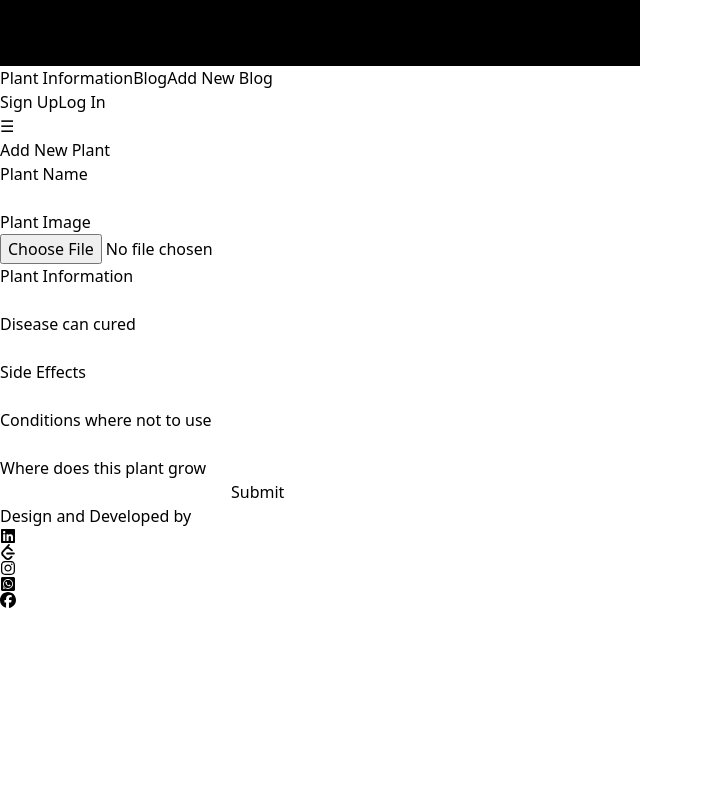
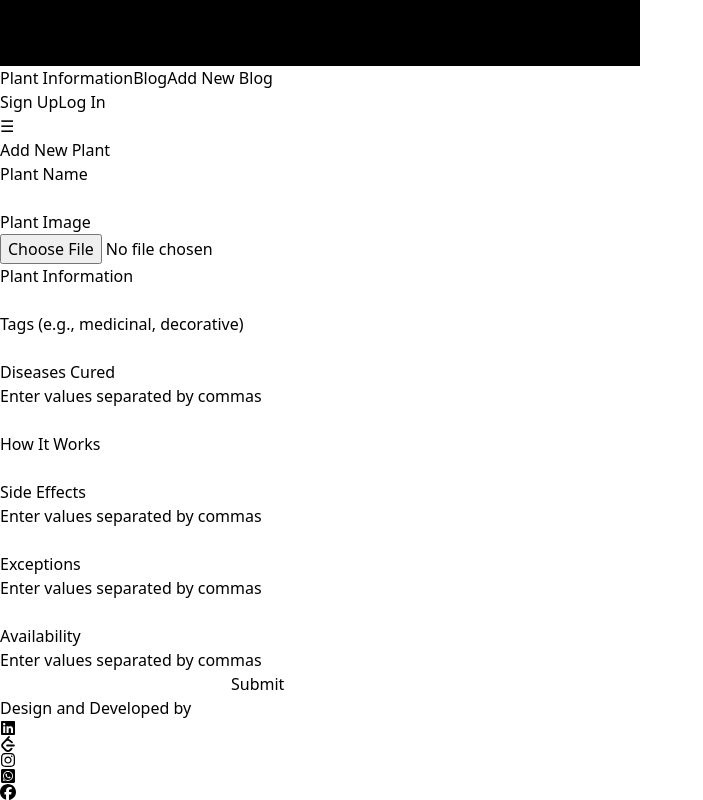
Before and after one commit to PranavGambhire4136/1.-Ayurveda, a React (Vite) app in the folder Frontend/: page /newPlant in a window 1280 px wide. Shown: the part 574-1374 px from the top of the page, without its empty margins (0-703 px from the left). Before the commit the page ends 1182 px from the top, so only its background shows below. Built offline with nearby package versions, Linux system fonts and the light colour scheme.

Commit message:
Cookie Fix

```diff
--- a/Frontend/package.json
+++ b/Frontend/package.json
@@ -12,6 +12,7 @@
   "dependencies": {
     "axios": "^1.7.9",
     "dotenv": "^16.4.5",
+    "jwt-decode": "^4.0.0",
     "react": "^18.3.1",
     "react-dom": "^18.3.1",
     "react-icons": "^5.3.0",
--- a/Frontend/src/App.jsx
+++ b/Frontend/src/App.jsx
@@ -7,6 +7,7 @@ import SignUp from './Pages/Auth/SignUp';
 import Login from './Pages/Auth/Login';
 import DetailPlantInfo from './Pages/DetailPlantInfo';
 import Footer from './Components/Footer';
+import Profile from './Pages/Auth/Profile';
 
 function App() {
   const [count, setCount] = useState(0)
@@ -24,6 +25,7 @@ function App() {
           <Route path='/newBlog' element = {<NewBlog />} />
           <Route path = "/signup" element = {<SignUp/>} />
           <Route path = '/login' element = {<Login />} />
+          <Route path = '/viewProfile' element = {<Profile />} />
         </Routes>
         <Footer />
       </div>
--- a/Frontend/src/Pages/Auth/Login.jsx
+++ b/Frontend/src/Pages/Auth/Login.jsx
@@ -1,10 +1,15 @@
 import React, { useState } from 'react';
+import { useNavigate } from 'react-router-dom';
+import axios from 'axios';
+
 
 function Login() {
+  const navigate = useNavigate();
   const [formData, setFormData] = useState({
     email: '',
     password: '',
   });
+
 
   const handleChange = (e) => {
     const { name, value } = e.target;
@@ -15,9 +20,31 @@ function Login() {
   };
 
   const handleSubmit = (e) => {
+
+
+
+    const setToken = (key, token, expiryTimeInSeconds) => {
+      const expiryTime = Date.now() + expiryTimeInSeconds * 1000;
+      const tokenData = { token, expiry: expiryTime };
+      localStorage.setItem(key, JSON.stringify(tokenData));
+      console.log("The token will expire in time", new Date(expiryTime));
+    };
+
     e.preventDefault();
-    console.log(formData);
-    // Add your login logic here
+    axios.get('http://localhost:4000/api/v1/login', { params: { email: formData.email, password: formData.password }, withCredentials: true  })
+      .then((response) => {
+        console.log(response.data);
+        console.log('Login successful');
+        console.log(response.data.token);
+        setToken('token', response.data.token, ((60 * 60 * 24) - (1.5 * 60)) );
+
+        console.log(localStorage);
+        navigate('/');
+      })
+      .catch((error) => {
+        console.error(error);
+        console.log('Login failed');
+      })
   };
 
   return (
@@ -53,6 +80,7 @@ function Login() {
             Login
           </button>
         </form>
+        <button className='bg-blue-600 w-full text-white rounded-md p-2 hover:bg-blue-700 mt-3' onClick={() => navigate('/signUp')}>Register User</button>
       </div>
     </div>
   );
--- a/Frontend/src/Pages/Auth/SignUp.jsx
+++ b/Frontend/src/Pages/Auth/SignUp.jsx
@@ -1,12 +1,15 @@
 import React, { useState } from 'react';
 import image from "../../Assects/Chiapas_Rainforest_crop.jpg";
 import axios from 'axios';
+import { useNavigate } from 'react-router-dom';
 
 
 function SignUp() {
   const [selectAdmin, setSelectAdmin] = useState(false);
   const [otpSend, setOptSend] = useState(false);
   const [reotp, setReOtp] = useState(false);
+  const navigate = useNavigate();
+
   const [formData, setFormData] = useState({
     name: '',
     email: '',
@@ -65,15 +68,19 @@ function SignUp() {
   const handleSubmit = async (e) => {
     e.preventDefault();
     console.log(formData);
-    console.log("payload: ", JSON.stringify({
-      name: formData.name,
-      email: formData.email,
-      password: formData.password,
-      isAdmin: formData.isAdmin,
-      accessCode: formData.accessCode,
-      confirmPassword: formData.confirmPassword,
-      otp: formData.otp
-    }));
+    //email and otp
+
+    if (otpSend) {
+      axios.post('http://localhost:4000/api/v1/SignUpComplete', { otp: formData.otp, email: formData.email })
+        .then((response) => {
+        console.log("OTP verified successfully");
+        navigate("/login");
+      }).catch(error => {
+        console.log("error while registering user: ", error);
+      })
+    } else {
+      console.log("Enter otp first");
+    }
   };
 
   return (
@@ -220,6 +227,8 @@ function SignUp() {
                 </div>
               )}
             </form>
+
+            <button className="border-2 border-black rounded-md p-2 bg-blue-300 hover:scale-105 mt-3 w-full" onClick={() => navigate("/login")}>Already have an account?</button>
           </div>
         </div>
 
--- a/Frontend/src/Pages/Home.jsx
+++ b/Frontend/src/Pages/Home.jsx
@@ -15,6 +15,7 @@ function Home() {
       selectPlants[i] = plant[index];
     }
     console.log("Random Plants:", RandomPlant);
+    console.log("access Token", localStorage.getItem('token'));
     setRandomPlant(selectPlants);
   }
 
--- a/Frontend/src/Pages/NewPlant.jsx
+++ b/Frontend/src/Pages/NewPlant.jsx
@@ -1,49 +1,200 @@
-import React from 'react';
+import React, { useState } from 'react';
+import axios from 'axios';
 
-function NewPlant() {
+function AddPlant() {
+  const [plantData, setPlantData] = useState({
+    name: "",
+    image: "",
+    info: "",
+    tags: "",
+    diseases: "",
+    howItWorks: "",
+    sideEffects: "",
+    exceptions: "",
+    availability: "",
+  });
+
+  // Handle input field changes
+  const handleInputChange = (e) => {
+    const { name, value } = e.target;
+    setPlantData((prevData) => ({
+      ...prevData,
+      [name]: value,
+    }));
+  };
+
+  // Handle file input change (store file directly in state)
+  const handleFileChange = (e) => {
+    const file = e.target.files[0];
+    if (file) {
+      setPlantData((prevData) => ({
+        ...prevData,
+        image: file, // Store the file directly
+      }));
+    }
+  };
+
+  // Submit the form data to the backend
+  const handleSubmit = async (e) => {
+    e.preventDefault();
+
+    // Prepare data to send as JSON
+    const dataToSend = {
+      name: plantData.name,
+      image: plantData.image, // base64 encoded string
+      info: plantData.info,
+      tags: plantData.tags,
+      diseases: plantData.diseases,
+      howItWorks: plantData.howItWorks,
+      sideEffects: plantData.sideEffects,
+      exceptions: plantData.exceptions,
+      availability: plantData.availability,
+    };
+
+    // Log the data being sent for debugging
+    console.log("Data to send:", dataToSend);
+
+    try {
+      const response = await axios.post('http://localhost:4000/api/v1/addPlant', dataToSend, {
+        headers: { 'Content-Type': 'application/json' },
+      });
+
+      // Handle successful response
+      if (response.data.success) {
+        alert("Plant added successfully!");
+      }
+    } catch (error) {
+      console.error("Error while adding plant:", error);
+      alert("Error while adding plant. Please try again.");
+    }
+  };
+
   return (
     <div className="flex flex-col items-center m-4 gap-4 p-4 justify-center bg-white rounded-lg shadow-lg md:p-10">
       <h1 className="text-3xl font-bold text-green-500 mb-4 text-center">Add New Plant</h1>
-      <form className="bg-white p-3 md:p-10 flex flex-col gap-4 ml-0 mr-0">
+      <form className="bg-white p-3 md:p-10 flex flex-col gap-4 ml-0 mr-0" onSubmit={handleSubmit}>
+
+        {/* Plant Name Input */}
         <label className="flex flex-col gap-2">
           <div className="text-lg font-bold text-gray-600">Plant Name</div>
-          <input type="text" required className="p-2 border border-gray-300 rounded-lg w-full" />
+          <input
+            type="text"
+            required
+            className="p-2 border border-gray-300 rounded-lg w-full"
+            name="name"
+            value={plantData.name}
+            onChange={handleInputChange}
+          />
         </label>
 
+        {/* Plant Image Upload */}
         <label className="flex flex-col gap-2">
           <div className="text-lg font-bold text-gray-600">Plant Image</div>
-          <input type="file" accept="image/*" required className="p-2 border border-gray-300 rounded-lg w-full" />
+          <input
+            type="file"
+            accept="image/*"
+            required
+            className="p-2 border border-gray-300 rounded-lg w-full"
+            onChange={handleFileChange}
+          />
         </label>
 
+        {/* Plant Information Input */}
         <label className="flex flex-col gap-2">
           <div className="text-lg font-bold text-gray-600">Plant Information</div>
-          <input type="text" required className="p-2 border border-gray-300 rounded-lg w-full" />
+          <input
+            type="text"
+            required
+            className="p-2 border border-gray-300 rounded-lg w-full"
+            name="info"
+            value={plantData.info}
+            onChange={handleInputChange}
+          />
         </label>
 
+        {/* Tags Input */}
         <label className="flex flex-col gap-2">
-          <div className="text-lg font-bold text-gray-600">Disease can cured</div>
-          <input type="text" className="p-2 border border-gray-300 rounded-lg w-full" />
+          <div className="text-lg font-bold text-gray-600">Tags (e.g., medicinal, decorative)</div>
+          <input
+            type="text"
+            className="p-2 border border-gray-300 rounded-lg w-full"
+            name="tags"
+            value={plantData.tags}
+            onChange={handleInputChange}
+          />
         </label>
 
+        {/* Diseases Input */}
+        <label className="flex flex-col gap-2">
+          <div className="text-lg font-bold text-gray-600">Diseases Cured</div>
+          <div className='text-sm text-red-500'>Enter values separated by commas</div>
+          <input
+            type="text"
+            className="p-2 border border-gray-300 rounded-lg w-full"
+            name="diseases"
+            value={plantData.diseases}
+            onChange={handleInputChange}
+          />
+        </label>
+
+        {/* How It Works Input */}
+        <label className="flex flex-col gap-2">
+          <div className="text-lg font-bold text-gray-600">How It Works</div>
+          <input
+            type="text"
+            className="p-2 border border-gray-300 rounded-lg w-full"
+            name="howItWorks"
+            value={plantData.howItWorks}
+            onChange={handleInputChange}
+          />
+        </label>
+
+        {/* Side Effects Input */}
         <label className="flex flex-col gap-2">
           <div className="text-lg font-bold text-gray-600">Side Effects</div>
-          <input type="text" className="p-2 border border-gray-300 rounded-lg w-full" />
+          <div className='text-sm text-red-500'>Enter values separated by commas</div>
+          <input
+            type="text"
+            className="p-2 border border-gray-300 rounded-lg w-full"
+            name="sideEffects"
+            value={plantData.sideEffects}
+            onChange={handleInputChange}
+          />
         </label>
 
+        {/* Exceptions Input */}
         <label className="flex flex-col gap-2">
-          <div className="text-lg font-bold text-gray-600">Conditions where not to use</div>
-          <input type="text" className="p-2 border border-gray-300 rounded-lg w-full" />
+          <div className="text-lg font-bold text-gray-600">Exceptions</div>
+          <div className='text-sm text-red-500'>Enter values separated by commas</div>
+          <input
+            type="text"
+            className="p-2 border border-gray-300 rounded-lg w-full"
+            name="exceptions"
+            value={plantData.exceptions}
+            onChange={handleInputChange}
+          />
         </label>
 
+        {/* Availability Input */}
         <label className="flex flex-col gap-2">
-          <div className="text-lg font-bold text-gray-600">Where does this plant grow</div>
-          <input type="text" className="p-2 border border-gray-300 rounded-lg w-full" />
+          <div className="text-lg font-bold text-gray-600">Availability</div>
+          <div className='text-sm text-red-500'>Enter values separated by commas</div>
+          <input
+            type="text"
+            className="p-2 border border-gray-300 rounded-lg w-full"
+            name="availability"
+            value={plantData.availability}
+            onChange={handleInputChange}
+          />
         </label>
 
-        <button className="bg-green-500 hover:bg-green-700 text-white font-bold py-2 px-4 rounded-lg w-full mt-4">Submit</button>
+        {/* Submit Button */}
+        <button className="bg-green-500 hover:bg-green-700 text-white font-bold py-2 px-4 rounded-lg w-full mt-4">
+          Submit
+        </button>
       </form>
     </div>
   );
 }
 
-export default NewPlant;
+export default AddPlant;
```
Also changed, not shown: Frontend/src/Components/Avatar.jsx (added, +46 -0 lines), Frontend/src/Components/Navbar.jsx (+81 -35 lines), Frontend/src/Pages/Auth/Profile.jsx (added, +44 -0 lines), 1 other file (tests, documents, lock files or other folders).
